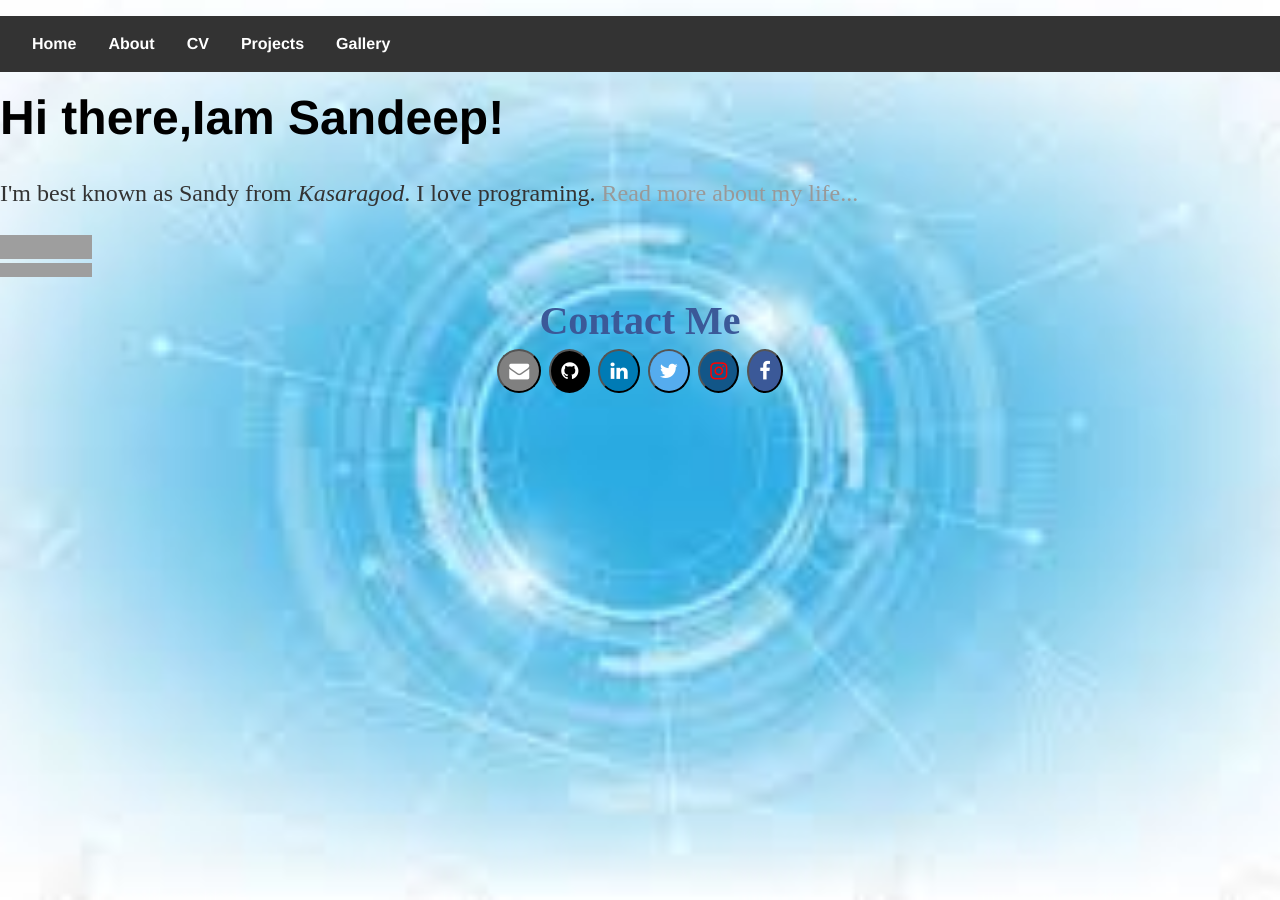
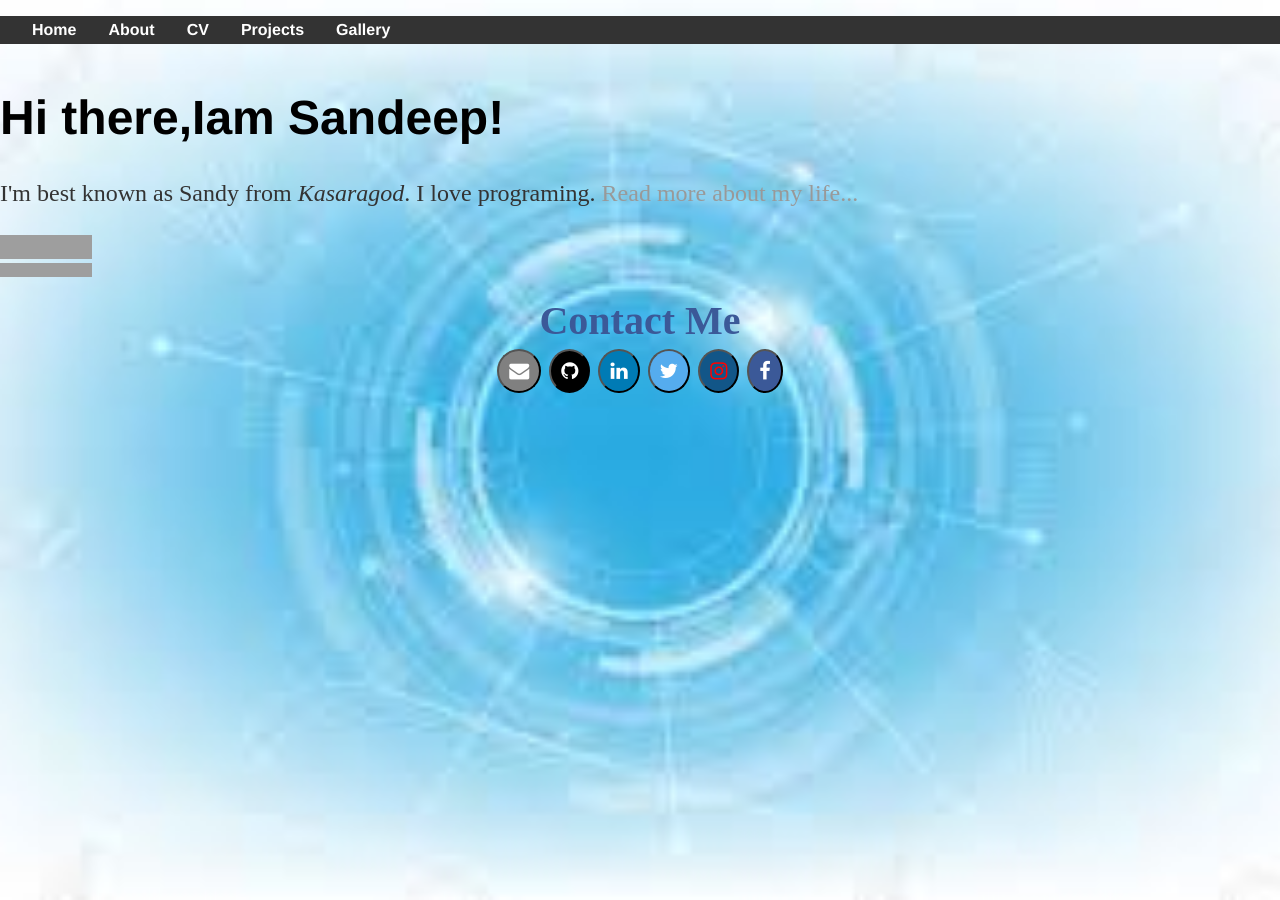
Before and after one commit to sandeepnayaks/sandeepnayaks.github.io, a Jekyll site: the page built from index.html, in a window 1280 px wide. Built offline with Jekyll 4.4.1, drawn with Linux system fonts in a browser that asks for light colours; grey boxes are pictures that could not be loaded.

Commit message:
Update main.css

```diff
--- a/css/main.css
+++ b/css/main.css
@@ -77,13 +77,13 @@ article ul {
   padding: 30px;
   margin: 5px;
 }
-article ul li:hover{opacity: 0.5;}
+
 
 nav ul li a {
   display: block;
   color: white;
   text-align: center;
-  padding: 14px 16px;
+  padding: 0 16px;
   text-decoration: none;
 }
 .fa {
```
